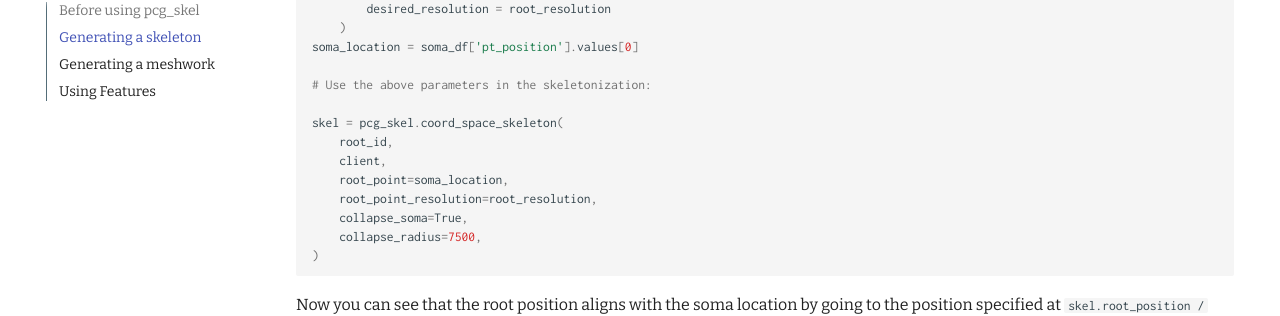
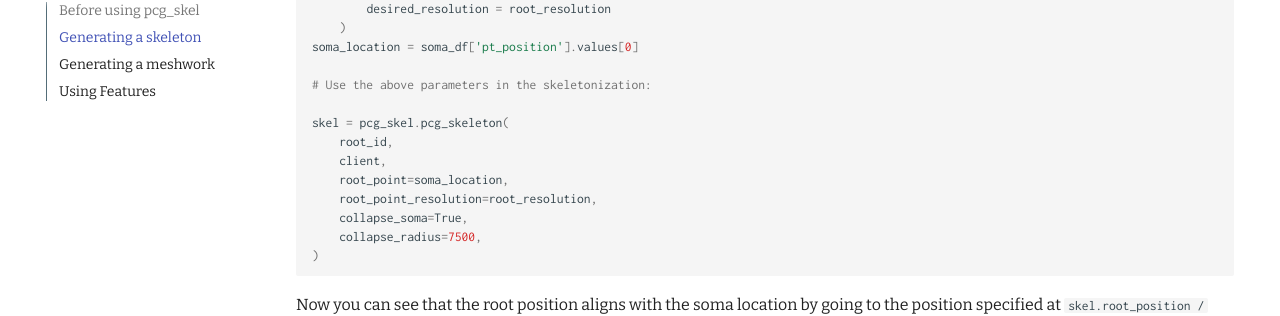
Before and after one commit to CAVEconnectome/pcg_skel, an MkDocs documentation site: the page built from docs/tutorial.md, in a window 1280 px wide and 900 px high, scrolled down 1752 px. Shown: the part 145-461 px from the top of the window. Built offline with MkDocs 1.6.1 and Material for MkDocs 9.7.7, drawn with Linux system fonts in a browser that asks for light colours; comment, search, counter and statistics services are not loaded.

Commit message:
Fix function name in docs (#17)

```diff
--- a/docs/tutorial.md
+++ b/docs/tutorial.md
@@ -71,7 +71,7 @@ soma_location = soma_df['pt_position'].values[0]
 
 # Use the above parameters in the skeletonization:
 
-skel = pcg_skel.coord_space_skeleton(
+skel = pcg_skel.pcg_skeleton(
     root_id,
     client,
     root_point=soma_location,
```
